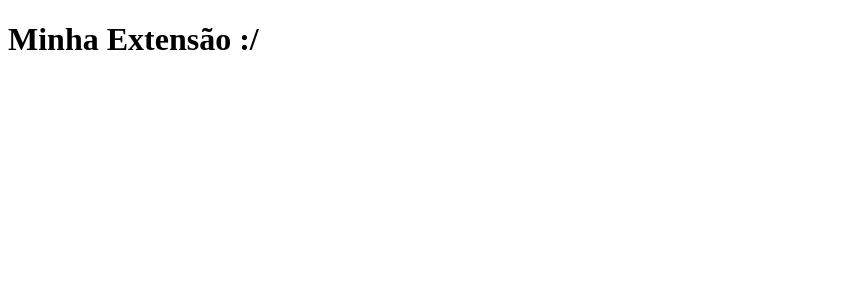
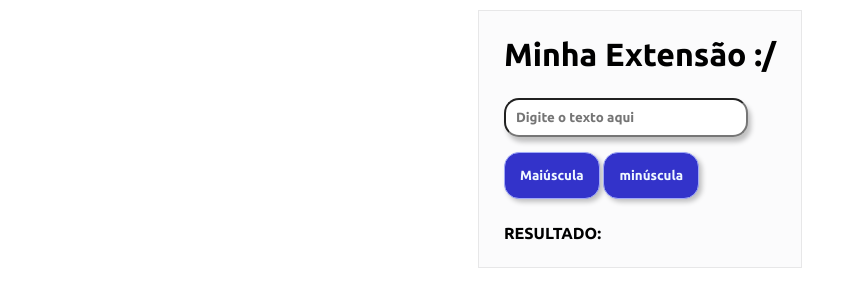
Before and after one commit to CaueSoaresValente/extTransformetexto, a browser extension: page index.html in a window 1280 px wide. Shown: the whole page, without its empty margins (0-857 px from the left). Drawn offline with Linux system fonts and the light colour scheme.

Commit message:
Atualizações 0.1

```diff
--- /dev/null
+++ b/css/style.css
@@ -0,0 +1,50 @@
+*{
+    font-family: 'Ubuntu', sans-serif;
+    margin: 0;
+    padding: 0;
+    box-sizing: border-box;
+}
+
+.container{
+    border: 1px solid rgba(206, 206, 206, 0.452);
+    padding: 25px;
+    background-color: rgb(251, 251, 252);
+    margin-top: 10px;
+}
+.container:hover{
+    transition: all ease-in 3ms;
+    padding: 30px;
+    box-shadow: 3px 5px 5px 0px rgba(0, 0, 0, 0.24);
+    border: 1px solid rgba(206, 206, 206, 0.021);
+
+}
+input{
+    border-radius: 15px;
+    padding: 10px;
+    box-shadow: 3px 5px 5px 0px rgba(0, 0, 0, 0.24);
+    font-weight: bold;
+    margin-top: 25px;
+}
+button:active{
+    position: relative;
+    top: 1px;
+}
+button{
+    background-color: rgb(51, 51, 202);
+    color: aliceblue;
+    border-radius: 15px;
+    padding: 15px;
+    border: 1px solid rgb(160, 169, 248);
+    box-shadow: 3px 3px 5px 0px rgba(0, 0, 0, 0.24);
+    font-weight: bolder;
+}
+button:hover{
+    background-color: rgb(232, 232, 245);
+    color:  rgb(51, 51, 202);
+    border: 1px solid rgb(51, 51, 202);
+}
+p{
+    font-weight: bold;
+    margin-top: 25px;
+    text-transform: uppercase;
+}
--- a/index.html
+++ b/index.html
@@ -3,9 +3,24 @@
   <head>
     <meta charset="UTF-8" />
     <meta name="viewport" content="width=device-width, initial-scale=1.0" />
-    <title>Document</title>
+    <link rel="stylesheet" href="/css/style.css">
+    <link rel="preconnect" href="https://fonts.googleapis.com">
+    <link rel="preconnect" href="https://fonts.gstatic.com" crossorigin>
+    <link href="https://fonts.googleapis.com/css2?family=Ubuntu:ital,wght@0,300;0,400;0,500;0,700;1,300;1,400;1,500;1,700&display=swap" rel="stylesheet">
+    <link rel="icon" type="image/x-icon" href="/img/peca-de-quebra-cabecas.png">
+
+    <title>Extensão</title>
   </head>
   <body>
-    <h1>Minha Extensão :/</h1>
-  </body>
+    <div style="display: flex; justify-content: center;" >
+      <div class="container">
+        <h1>Minha Extensão :/</h1>
+        <input type="text" id="input-text" placeholder="Digite o texto aqui">
+        <div style="margin-top: 15px;">
+          <button type="button" id="btnMaiuscula">Maiúscula</button>
+          <button type="button" id="btnMinuscula">minúscula</button>
+        </div>
+        <p>Resultado:</p>
+      </div>
+    </div>
 </html>
```
Also changed, not shown: img/peca-de-quebra-cabecas.png (added), manifest.json.
